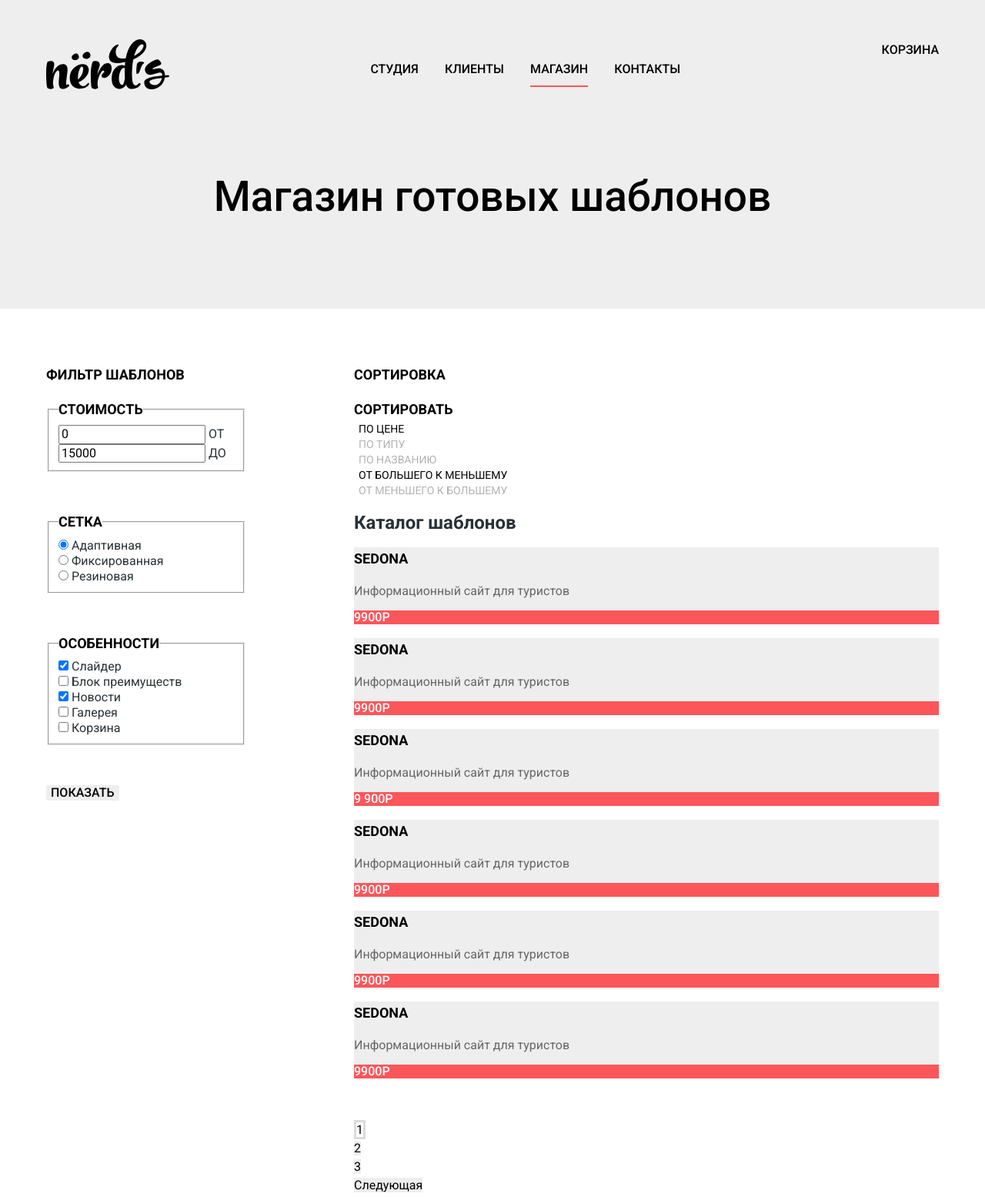
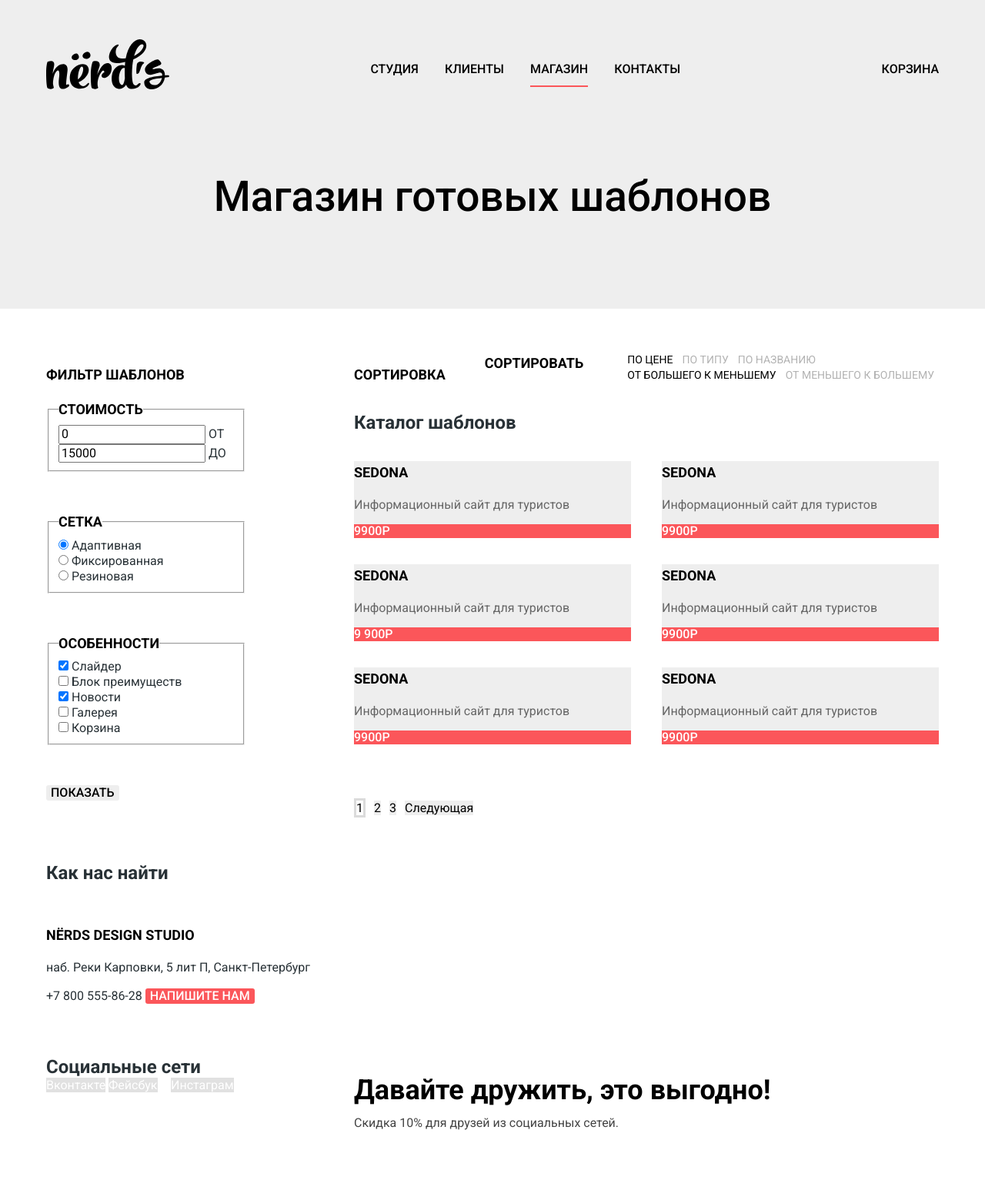
Before and after one commit to anthonyromanov/918779-nerds-31, a plain HTML site: page shop.html in a window 1280 px wide. Shown: the top 1555 px of the page at 77% size. Drawn offline with Linux system fonts and the light colour scheme.

Commit message:
Добавляет флексы на внутренние страницы

```diff
--- a/css/style.css
+++ b/css/style.css
@@ -459,6 +459,15 @@
     text-transform: uppercase;
   }
 
+  .sort {
+    display: flex;
+    justify-content: space-between;
+  }
+
+  .sort-wrapper {
+    display: flex;
+  }
+
   .sort-item {
     font-size: 14px;
     line-height: 18px;
@@ -497,15 +506,6 @@
     margin: 0;
   }
 
-  .pagination-list {
-    margin-top: 55px;
-    margin-bottom: 60px;
-  }
-
-  .catalogue-link {
-    color: var(--basic-extra-black);
-  }
-
   .cost-title,
   .mesh-title,
   .features-title {
@@ -533,6 +533,20 @@
   .shop-catalogue {
     width: 760px;
     justify-self: end;
+  }
+
+  .catalogue-list {
+    display: flex;
+    flex-wrap: wrap;
+    justify-content: space-between;
+  }
+
+  .catalogue-link {
+    color: var(--basic-extra-black);
+  }
+
+  .catalogue-item {
+    width: 360px;
   }
 
   .catalogue-modal {
@@ -579,6 +593,20 @@
     box-shadow: inset 0px 3px 0px rgba(0, 1, 1, 0.1);
   }
 
+  .pagination-list {
+    margin-top: 55px;
+    margin-bottom: 60px;
+    display: flex;
+  }
+
+  .pagination-item {
+    margin-left: 11px;
+  }
+
+  .pagination-item:nth-child(1) {
+    margin-left: 0;
+  }
+
   .pagination-link {
     background-color: var(--basic-grey-extra);
     color: var(--basic-black);
--- a/shop.html
+++ b/shop.html
@@ -34,7 +34,11 @@
                 <a class="main-navigation-link" href="contacts.html">Контакты</a>
             </li>
         </ul>
-      <a class="main-navigation-link" href="cart.html">Корзина</a>
+        <ul class="user-navigation-list">
+            <li class="user-navigation-item">
+                <a class="user-navigation-link" href="cart.html">Корзина</a>
+            </li>
+        </ul>
     </nav>
     <h1 class="shop-heading">Магазин готовых шаблонов</h1>
   </header>
```
Lines whose indentation alone changed are shown as unchanged.
